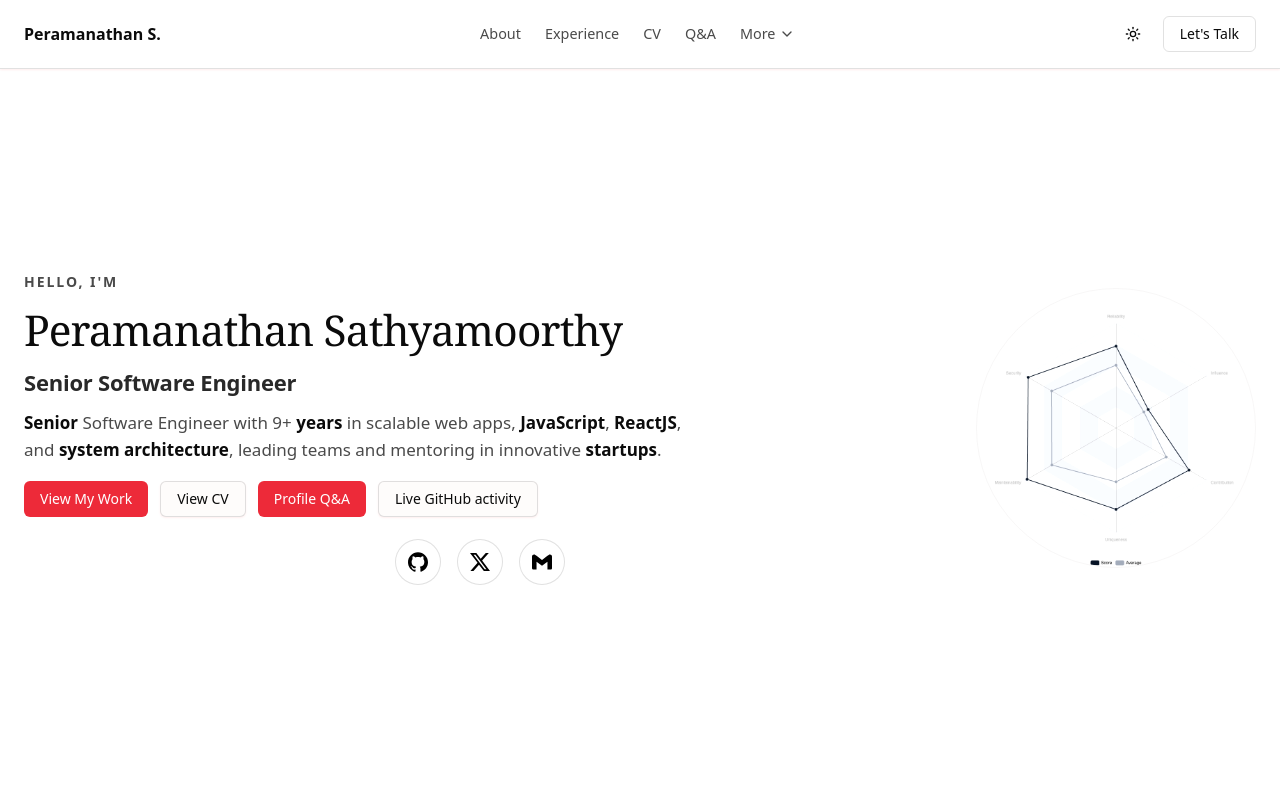
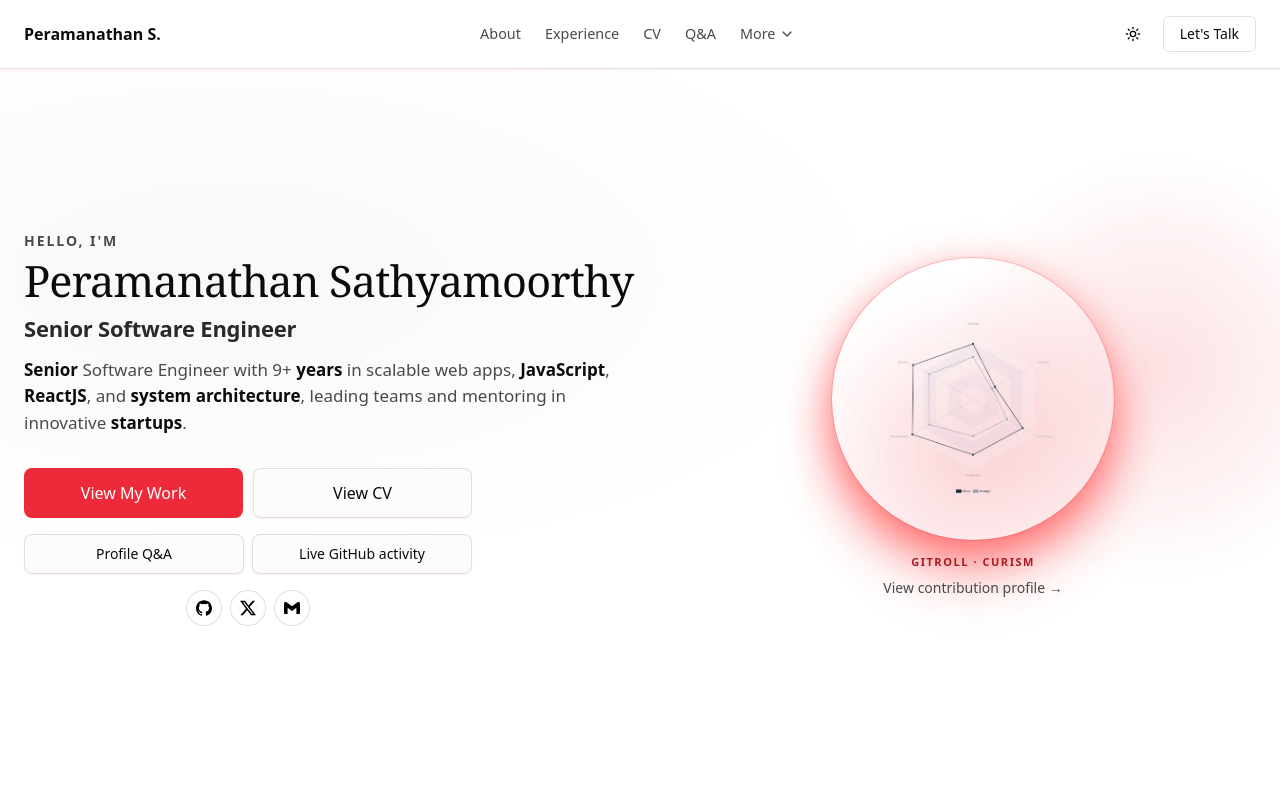
Before and after one commit to p10ns11y/devprofile, a Next.js app: page / in a window 1280 px wide. Shown: the top 800 px of the page. Built offline with nearby package versions, Linux system fonts and the light colour scheme.

Commit message:
Polish hero above-the-fold with GitRoll showcase and clearer CTAs.
Restructure engage actions into primary grid, secondary pills, and centered social links; showcase CURISM with contained art and localized glow; fix section selector order for Biome.

```diff
--- a/src/components/header.tsx
+++ b/src/components/header.tsx
@@ -82,7 +82,7 @@ export function Header() {
   );
 
   return (
-    <header className="fixed top-0 left-0 right-0 z-50 bg-surface1/85 backdrop-blur-md border-b border-[var(--color-border-subtle)] overflow-x-clip shadow-[var(--marketing-shadow-sm)]">
+    <header className="fixed top-0 left-0 right-0 z-50 bg-surface1/85 backdrop-blur-md border-b border-(--color-border-subtle) overflow-x-clip shadow-(--marketing-shadow-sm)">
       <nav aria-label="Primary" className="site-container flex items-center gap-3 py-4 sm:gap-4">
         <Link
           href="/#home"
--- a/src/components/hero.tsx
+++ b/src/components/hero.tsx
@@ -2,6 +2,7 @@
 
 import { motion, useReducedMotion } from "motion/react";
 import Image from "next/image";
+import Link from "next/link";
 import cvdata from "@/data/cvdata.json";
 import { fadeUp, motionTransition } from "@/lib/motion";
 import { AISmartHighlight } from "./ai-smart-highlight";
@@ -9,6 +10,11 @@ import { SiteButton } from "./site/SiteButton";
 import { SocialLinks } from "./social-links";
 
 const gitrollProfileUrl = "https://gitroll.io/profile/uQUk8uoBUTNOWCHltHi810sXytq33";
+
+const heroMoreLinks = [
+  { href: "/qa", label: "Profile Q&A" },
+  { href: "/status/code/200", label: "Live GitHub activity" },
+] as const;
 
 export function Hero() {
   const shouldReduceMotion = useReducedMotion();
@@ -21,58 +27,68 @@ export function Hero() {
           initial="hidden"
           animate="visible"
           transition={motionTransition(!!shouldReduceMotion, 0.8)}
-          className="flex flex-col lg:flex-row gap-6 lg:gap-10 items-center min-w-0 w-full"
+          className="hero-layout"
         >
-          <div className="flex-1 min-w-0 text-center lg:text-left space-y-3 sm:space-y-3.5">
+          <div className="hero-copy">
+            <div className="hero-stack">
               <p className="hero-greeting">Hello, I&apos;m</p>
-
               <h1 className="hero-name">{cvdata.name}</h1>
-
               <p className="hero-role">{cvdata.latest_proffessional_role}</p>
-
-            <p className="hero-lead max-w-2xl mx-auto lg:mx-0">
+              <p className="hero-lead">
                 <AISmartHighlight>{cvdata.one_liner}</AISmartHighlight>
               </p>
+            </div>
 
-            <div className="flex flex-wrap items-center justify-center lg:justify-start gap-2 sm:gap-3 pt-1">
-              <SiteButton href="/#experience">View My Work</SiteButton>
-              <SiteButton variant="secondary" href="/cv">
+            <div className="hero-engage">
+              <div className="hero-cta-row">
+                <SiteButton size="lg" href="/#experience" className="hero-cta">
+                  View My Work
+                </SiteButton>
+                <SiteButton size="lg" variant="secondary" href="/cv" className="hero-cta">
                   View CV
-              </SiteButton>
-              <SiteButton href="/qa">Profile Q&amp;A</SiteButton>
-              <SiteButton variant="secondary" href="/status/code/200">
-                Live GitHub activity
                 </SiteButton>
               </div>
 
-            <div className="pt-2">
-              <SocialLinks />
+              <nav className="hero-links" aria-label="More profile links">
+                {heroMoreLinks.map((link) => (
+                  <Link key={link.href} href={link.href} className="hero-link">
+                    {link.label}
+                  </Link>
+                ))}
+              </nav>
+
+              <div className="hero-social">
+                <SocialLinks size="compact" className="justify-center" />
+              </div>
             </div>
           </div>
 
-          <figure className="shrink-0 mx-auto lg:mx-0 max-w-full">
+          <aside className="hero-aside" aria-label="GitRoll contribution profile">
             <a
               href={gitrollProfileUrl}
               target="_blank"
               rel="nofollow noreferrer noopener"
-              title="GitRoll CURISM for https://github.com/p10ns11y"
-              className="block rounded-full focus-visible:outline-2 focus-visible:outline-offset-4 focus-visible:outline-brand"
+              className="hero-gitroll"
+              title="Open GitRoll CURISM profile for Peramanathan Sathyamoorthy"
             >
-              <div className="hero-visual rounded-full overflow-hidden rad-shadow border-4 border-[var(--color-brand-subtle)] relative mx-auto">
+              <span className="hero-gitroll__halo" aria-hidden="true" />
+              <span className="hero-gitroll__plate">
                 <Image
                   src="/images/curism.png"
-                  alt="GitRoll CURISM contribution analytics for Peramanathan Sathyamoorthy"
+                  alt="GitRoll CURISM radar chart — contribution analytics across engineering dimensions"
                   fill
-                  sizes="(max-width: 1023px) 176px, 280px"
+                  sizes="(max-width: 1023px) 220px, 360px"
                   loading="eager"
-                  className="object-cover contrast-125"
+                  className="object-contain"
+                  priority
                 />
-              </div>
+              </span>
+              <span className="hero-gitroll__meta">
+                <span className="hero-gitroll__eyebrow">GitRoll · CURISM</span>
+                <span className="hero-gitroll__cta">View contribution profile</span>
+              </span>
             </a>
-            <figcaption className="sr-only">
-              GitRoll CURISM profile visualization for Peramanathan Sathyamoorthy
-            </figcaption>
-          </figure>
+          </aside>
         </motion.div>
       </div>
     </section>
--- a/src/components/site/SiteButton.tsx
+++ b/src/components/site/SiteButton.tsx
@@ -20,9 +20,9 @@ const sizeClasses: Record<SiteButtonSize, string> = {
 const variantClasses: Record<SiteButtonVariant, string> = {
   primary: "bg-brand text-accent-primary-text hover:bg-brand/90 border-transparent",
   secondary:
-    "bg-surface-raised text-text1 border border-[var(--color-border-subtle)] shadow-[var(--marketing-shadow-sm)] hover:bg-surface3 hover:border-[color-mix(in_oklch,var(--color-brand-emphasis)_25%,var(--color-border-subtle))]",
+    "bg-surface-raised text-text1 border border-(--color-border-subtle) shadow-(--marketing-shadow-sm) hover:bg-surface3 hover:border-[color-mix(in_oklch,var(--color-brand-emphasis)_25%,var(--color-border-subtle))]",
   outline:
-    "border-[var(--color-border-subtle)] bg-transparent text-text1 hover:bg-surface2 hover:border-[color-mix(in_oklch,var(--color-brand-emphasis)_25%,var(--color-border-subtle))]",
+    "border-(--color-border-subtle) bg-transparent text-text1 hover:bg-surface2 hover:border-[color-mix(in_oklch,var(--color-brand-emphasis)_25%,var(--color-border-subtle))]",
 };
 
 type SiteButtonProps = {
--- a/src/components/social-links.tsx
+++ b/src/components/social-links.tsx
@@ -1,19 +1,37 @@
 import { Icon, type IconName } from "@/components/icon";
+import { cn } from "@/components/ui/utils";
 import cvdata from "../data/cvdata.json";
 
-export function SocialLinks() {
+type SocialLinksProps = {
+  className?: string;
+  size?: "default" | "compact";
+};
+
+export function SocialLinks({ className, size = "default" }: SocialLinksProps) {
+  const compact = size === "compact";
+
   return (
-    <nav aria-label="Social" className="flex items-center justify-center gap-4">
+    <nav
+      aria-label="Social"
+      className={cn("flex items-center", compact ? "gap-2" : "gap-3 sm:gap-4", className)}
+    >
       {cvdata.social_links.map((social) => (
         <a
           key={social.label}
           href={social.href}
-          className="p-3 rounded-full border border-[var(--color-border-subtle)] bg-surface1 hover:bg-surface2 hover:text-[var(--color-link)] transition-colors focus-visible:outline focus-visible:outline-2 focus-visible:outline-offset-2 focus-visible:outline-[var(--color-brand-emphasis)]"
+          className={cn(
+            "inline-flex items-center justify-center rounded-full border border-(--color-border-subtle) bg-surface1 text-text1 transition-colors hover:bg-surface2 hover:text-(--color-link) focus-visible:outline focus-visible:outline-2 focus-visible:outline-offset-2 focus-visible:outline-(--color-brand-emphasis)",
+            compact ? "size-9" : "p-3"
+          )}
           aria-label={social.label}
           target="_blank"
           rel="nofollow noreferrer noopener"
         >
-          <Icon name={social.icon as IconName} className="w-5 h-5" aria-hidden="true" />
+          <Icon
+            name={social.icon as IconName}
+            className={compact ? "size-4" : "size-5"}
+            aria-hidden="true"
+          />
         </a>
       ))}
     </nav>
--- a/src/styles/marketing.css
+++ b/src/styles/marketing.css
@@ -61,6 +61,11 @@
     padding-block: var(--marketing-space-section-y);
   }
 
+  /* Round 2: elevated bands — base before more specific join/transition selectors */
+  [data-section-bg="elevated"] {
+    background-color: var(--color-background-elevated);
+  }
+
   /* Back-to-back elevated bands (About → Credentials → Experience): one gap, not two */
   [data-section-bg="elevated"]:has(+ [data-section-bg="elevated"]) {
     padding-bottom: var(--marketing-space-section-join);
@@ -68,11 +73,6 @@
 
   [data-section-bg="elevated"] + [data-section-bg="elevated"] {
     padding-top: var(--marketing-space-section-join);
-  }
-
-  /* Round 2: elevated bands vs default — highlight only at real transitions, not between stacked elevated sections */
-  [data-section-bg="elevated"] {
-    background-color: var(--color-background-elevated);
   }
 
   [data-section="home"] + [data-section-bg="elevated"],
@@ -133,16 +133,7 @@
     color: var(--color-text-muted);
   }
 
-  /* Round 1: marketing type scale (display + body rhythm) */
-  .hero-greeting {
-    font-size: 0.875rem;
-    font-weight: 600;
-    letter-spacing: 0.14em;
-    text-transform: uppercase;
-    color: var(--color-text-muted);
-  }
-
-  /* Hero only: exactly one viewport tall (padding included); single page scroll below */
+  /* Round 4: hero & above-the-fold */
   .hero-section {
     box-sizing: border-box;
     display: flex;
@@ -152,19 +143,106 @@
     padding-top: var(--header-offset, 5rem);
     padding-bottom: clamp(1.25rem, 3vh, 2rem);
     overflow-x: clip;
+    isolation: isolate;
+  }
+
+  /* Soft lift behind copy; brand accent stays on the GitRoll column only */
+  .hero-section::before {
+    content: "";
+    position: absolute;
+    inset: 0;
+    z-index: 0;
+    pointer-events: none;
+    background: radial-gradient(
+      ellipse 70% 50% at 18% 35%,
+      color-mix(in oklch, var(--color-background-elevated) 50%, transparent),
+      transparent 72%
+    );
+  }
+
+  .hero-section::after {
+    content: "";
+    position: absolute;
+    right: -8%;
+    top: 18%;
+    z-index: 0;
+    width: min(52vw, 28rem);
+    height: min(52vw, 28rem);
+    pointer-events: none;
+    border-radius: 50%;
+    background: radial-gradient(
+      circle,
+      color-mix(in oklch, var(--brand) 14%, transparent) 0%,
+      transparent 68%
+    );
+    filter: blur(2px);
+  }
+
+  .hero-section .site-container {
+    position: relative;
+    z-index: 1;
+  }
+
+  .hero-layout {
+    display: grid;
+    gap: var(--marketing-space-stack);
+    align-items: center;
+    width: 100%;
+    min-width: 0;
+  }
+
+  @media (min-width: 1024px) {
+    .hero-layout {
+      grid-template-columns: minmax(0, 1fr) minmax(17.5rem, 0.92fr);
+      gap: clamp(2rem, 4vw, 3.5rem);
+    }
+  }
+
+  .hero-copy {
+    display: flex;
+    flex-direction: column;
+    gap: var(--marketing-space-stack);
+    align-items: center;
+    min-width: 0;
+    width: 100%;
+    text-align: center;
+  }
+
+  @media (min-width: 1024px) {
+    .hero-copy {
+      align-items: flex-start;
+      text-align: left;
+    }
+  }
+
+  .hero-stack {
+    display: flex;
+    flex-direction: column;
+    gap: 0.375rem;
+    width: 100%;
+    max-width: var(--marketing-prose-max);
+  }
+
+  .hero-greeting {
+    font-size: 0.875rem;
+    font-weight: 600;
+    letter-spacing: 0.14em;
+    text-transform: uppercase;
+    color: var(--color-text-muted);
   }
 
   .hero-name {
     font-family: var(--font-display);
-    font-size: clamp(1.625rem, 2.25vw + 0.85rem, 2.75rem);
+    font-size: clamp(1.75rem, 2.25vw + 0.9rem, 2.875rem);
     font-weight: 400;
-    line-height: 1.12;
+    line-height: 1.1;
     letter-spacing: -0.02em;
     color: var(--color-text);
     text-wrap: balance;
   }
 
   .hero-role {
+    margin-top: 0.25rem;
     font-size: clamp(1.0625rem, 1.25vw + 0.75rem, 1.375rem);
     font-weight: 600;
     line-height: 1.3;
@@ -174,22 +252,207 @@
   }
 
   .hero-lead {
+    margin-top: 0.5rem;
     font-size: clamp(0.9375rem, 0.5vw + 0.85rem, 1.0625rem);
     line-height: 1.55;
     color: var(--color-text-muted);
     text-wrap: pretty;
   }
 
-  .hero-visual {
-    width: clamp(11rem, 28vw, 16rem);
-    height: clamp(11rem, 28vw, 16rem);
+  .hero-engage {
+    display: flex;
+    flex-direction: column;
+    gap: 1rem;
+    width: 100%;
+    max-width: 28rem;
+  }
+
+  .hero-cta-row {
+    display: grid;
+    grid-template-columns: repeat(2, minmax(0, 1fr));
+    gap: 0.625rem;
+    width: 100%;
+  }
+
+  @media (max-width: 379px) {
+    .hero-cta-row {
+      grid-template-columns: minmax(0, 1fr);
+    }
+  }
+
+  .hero-cta-row .hero-cta {
+    width: 100%;
+    justify-content: center;
+  }
+
+  .hero-links {
+    display: grid;
+    grid-template-columns: repeat(2, minmax(0, 1fr));
+    gap: 0.5rem;
+    width: 100%;
+  }
+
+  @media (max-width: 379px) {
+    .hero-links {
+      grid-template-columns: minmax(0, 1fr);
+    }
+  }
+
+  .hero-link {
+    display: inline-flex;
+    align-items: center;
+    justify-content: center;
+    min-height: 2.5rem;
+    padding: 0.5rem 0.75rem;
+    border-radius: 0.5rem;
+    border: 1px solid var(--color-border-subtle);
+    background-color: var(--color-surface-raised);
+    box-shadow: var(--marketing-shadow-sm);
+    font-size: 0.875rem;
+    font-weight: 500;
+    line-height: 1.3;
+    color: var(--color-text);
+    text-align: center;
+    text-decoration: none;
+    transition:
+      border-color 0.2s ease,
+      background-color 0.2s ease,
+      color 0.2s ease,
+      box-shadow 0.2s ease;
+  }
+
+  .hero-link:hover {
+    border-color: color-mix(in oklch, var(--color-brand-emphasis) 30%, var(--color-border-subtle));
+    background-color: var(--color-background-elevated);
+    color: var(--color-link);
+    box-shadow: var(--marketing-shadow-md);
+  }
+
+  .hero-link:focus-visible {
+    outline: 2px solid var(--color-brand-emphasis);
+    outline-offset: 2px;
+  }
+
+  /* Center in the copy column on all breakpoints (including desktop left-aligned text) */
+  .hero-social {
+    display: flex;
+    justify-content: center;
+    align-self: center;
+    width: 100%;
+  }
+
+  .hero-aside {
+    display: flex;
+    justify-content: center;
+    min-width: 0;
+    width: 100%;
   }
 
   @media (min-width: 1024px) {
-    .hero-visual {
-      width: clamp(12rem, 22vw, 17.5rem);
-      height: clamp(12rem, 22vw, 17.5rem);
+    .hero-aside {
+      justify-content: center;
     }
+  }
+
+  /* GitRoll showcase — works with the asset’s built-in orb; adds depth, not a second frame */
+  .hero-gitroll {
+    position: relative;
+    display: flex;
+    flex-direction: column;
+    align-items: center;
+    width: min(100%, 22rem);
+    padding: 0.5rem;
+    text-decoration: none;
+    color: inherit;
+    outline-offset: 6px;
+    transition: transform 0.35s ease;
+  }
+
+  @media (hover: hover) {
+    .hero-gitroll:hover {
+      transform: translateY(-3px);
+    }
+
+    .hero-gitroll:hover .hero-gitroll__cta {
+      color: var(--color-link);
+    }
+  }
+
+  .hero-gitroll:focus-visible {
+    outline: 2px solid var(--color-brand-emphasis);
+    border-radius: 1rem;
+  }
+
+  .hero-gitroll__halo {
+    position: absolute;
+    top: 8%;
+    left: 50%;
+    z-index: 0;
+    width: 92%;
+    aspect-ratio: 1;
+    border-radius: 50%;
+    translate: -50% 0;
+    background: radial-gradient(
+      circle,
+      color-mix(in oklch, var(--brand) 28%, transparent) 0%,
+      transparent 70%
+    );
+    filter: blur(18px);
+    opacity: 0.75;
+    pointer-events: none;
+  }
+
+  .hero-gitroll__plate {
+    position: relative;
+    z-index: 2;
+    width: clamp(13.5rem, 38vw, 19.5rem);
+    aspect-ratio: 1;
+    border-radius: 50%;
+    overflow: hidden;
+    box-shadow:
+      0 0 0 1px color-mix(in oklch, var(--brand) 22%, transparent),
+      0 20px 48px color-mix(in oklch, var(--brand) 12%, var(--color-shadow)),
+      var(--marketing-shadow-md);
+  }
+
+  @media (min-width: 1024px) {
+    .hero-gitroll {
+      width: min(100%, 24rem);
+    }
+
+    .hero-gitroll__plate {
+      width: clamp(16rem, 22vw, 21rem);
+    }
+  }
+
+  .hero-gitroll__meta {
+    position: relative;
+    z-index: 3;
+    display: flex;
+    flex-direction: column;
+    align-items: center;
+    gap: 0.375rem;
+    margin-top: 0.875rem;
+    text-align: center;
+  }
+
+  .hero-gitroll__eyebrow {
+    font-size: 0.6875rem;
+    font-weight: 600;
+    letter-spacing: 0.14em;
+    text-transform: uppercase;
+    color: var(--color-brand-emphasis);
+  }
+
+  .hero-gitroll__cta {
+    font-size: 0.875rem;
+    font-weight: 500;
+    color: var(--color-text-muted);
+    transition: color 0.2s ease;
+  }
+
+  .hero-gitroll__cta::after {
+    content: " →";
   }
 
   .section-title {
```
Lines whose indentation alone changed are shown as unchanged.
